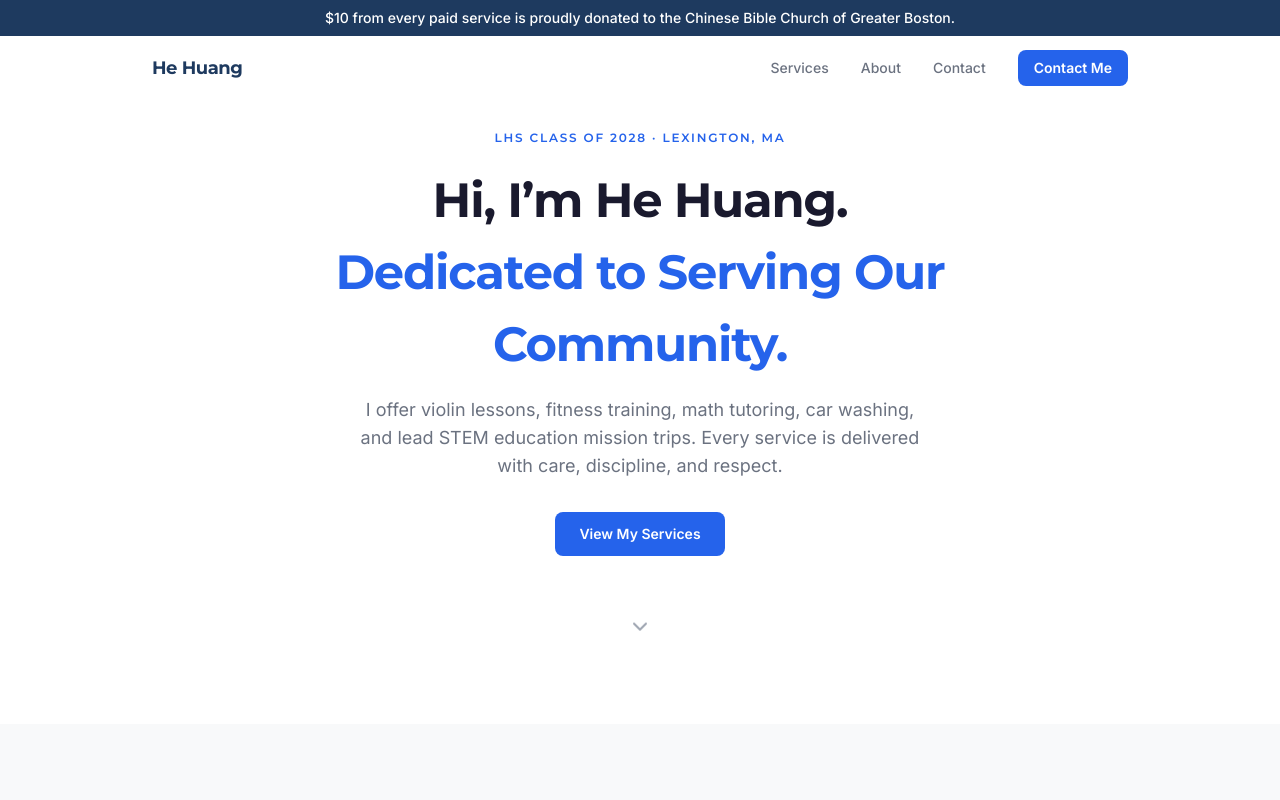
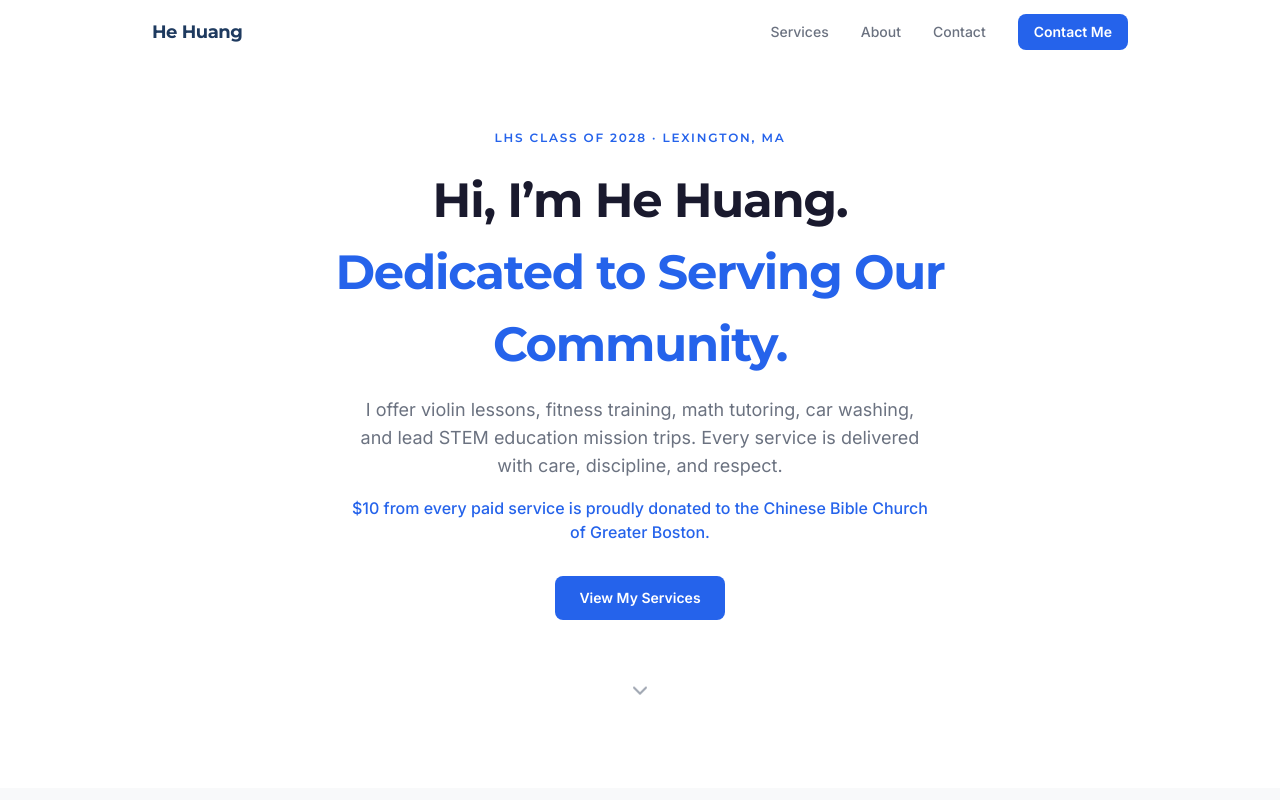
Before and after one commit to hehuang16/he-huang, a Next.js app: page / in a window 1280 px wide. Shown: the top 800 px of the page. Built offline with nearby package versions, Linux system fonts and the light colour scheme.

Commit message:
Move donation notice from Navbar to Hero subtitle

```diff
--- a/src/components/Hero.tsx
+++ b/src/components/Hero.tsx
@@ -61,6 +61,14 @@ export default function Hero() {
           care, discipline, and respect.
         </motion.p>
 
+        {/* Donation Notice */}
+        <motion.p
+          className="text-[#2563EB] font-medium text-sm sm:text-base mt-4 max-w-xl mx-auto"
+          variants={fadeUp}
+        >
+          $10 from every paid service is proudly donated to the Chinese Bible Church of Greater Boston.
+        </motion.p>
+
         {/* CTA button */}
         <motion.div className="mt-8" variants={fadeUp}>
           <a
--- a/src/components/Navbar.tsx
+++ b/src/components/Navbar.tsx
@@ -37,10 +37,6 @@ export default function Navbar() {
           scrolled ? 'nav-blur' : 'bg-transparent'
         }`}
       >
-        <div className="bg-[#1E3A5F] text-white text-xs sm:text-sm py-2 px-4 text-center w-full font-medium">
-          $10 from every paid service is proudly donated to the Chinese Bible Church of Greater Boston.
-        </div>
-
         <div className="max-w-5xl w-full mx-auto px-4 sm:px-6 flex items-center justify-between h-16">
           {/* Logo */}
           <a href="#" className="font-display font-bold text-[#1E3A5F] text-lg tracking-tight">
```
